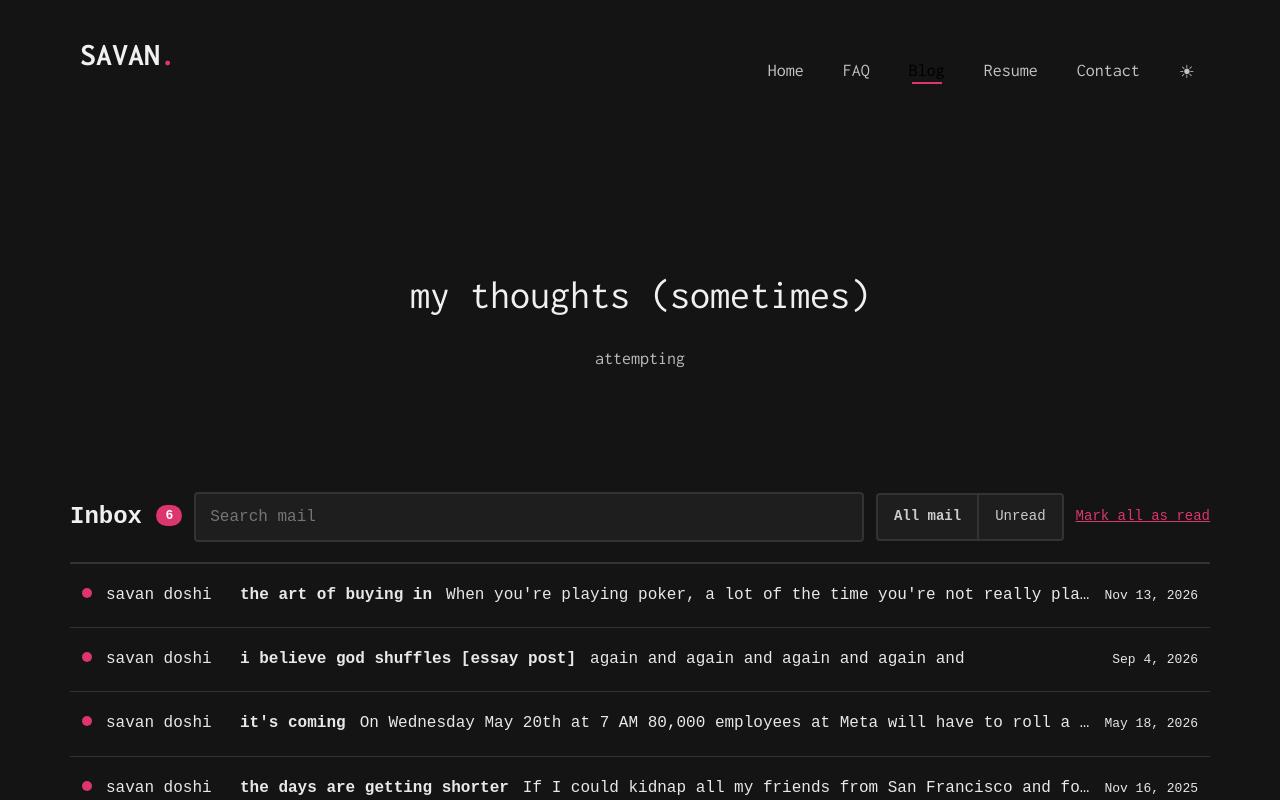
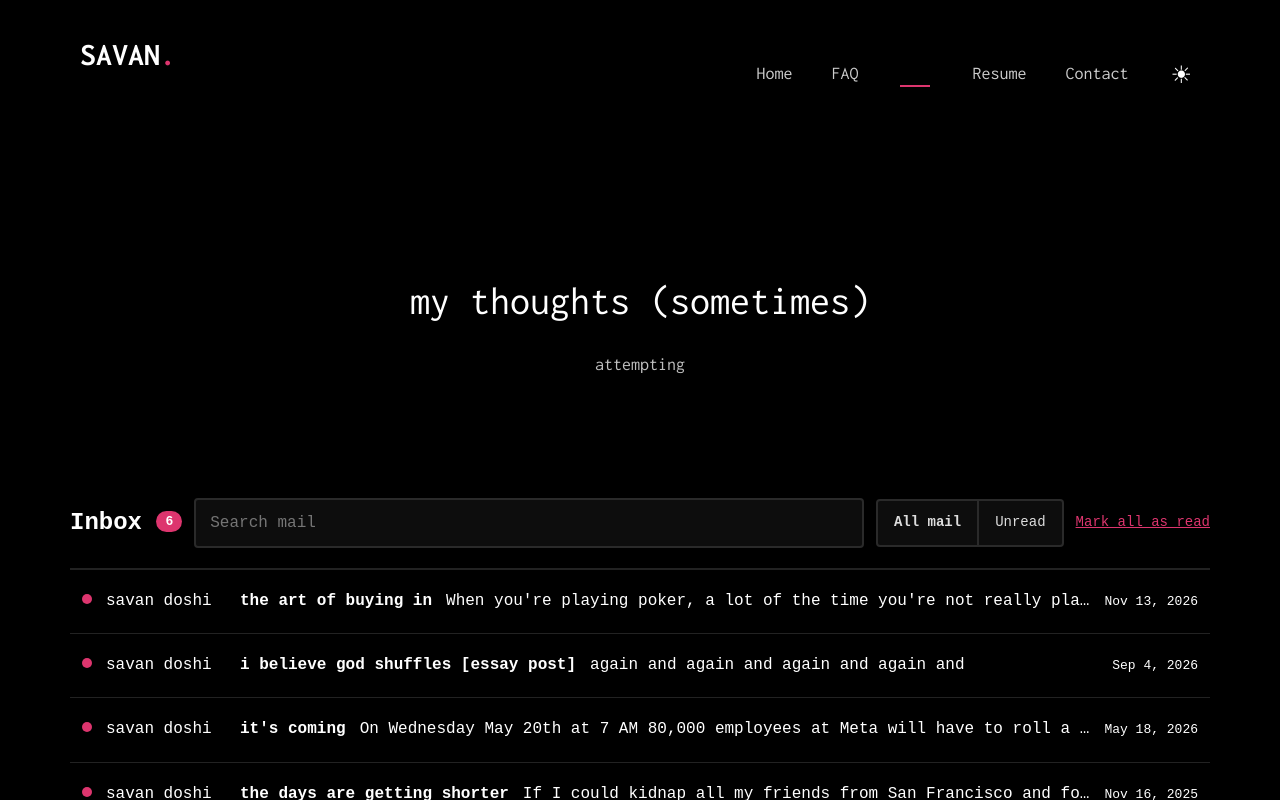
Before and after one commit to SevenYoshis/sevenyoshis.github.io, a plain HTML site: page blog.html in a window 1280 px wide. Both pictures are taken after a click on the button "Toggle dark mode". Shown: the top 800 px of the page. Drawn offline with Linux system fonts and the light colour scheme; a script that the page names is missing; files whose address does not match are found by name.

Commit message:
Dark mode: true black background, white text, bigger nav toggle

```diff
--- a/blog.html
+++ b/blog.html
@@ -47,7 +47,7 @@
 	<link rel="stylesheet" href="css/flexslider.css">
 
 	<!-- Theme style  -->
-	<link rel="stylesheet" href="css/style.css?v=8">
+	<link rel="stylesheet" href="css/style.css?v=9">
 	<script>(function(){try{var t=localStorage.getItem('savan-theme');if(t==='dark'){document.documentElement.classList.add('dark-mode');}}catch(e){}})();</script>
 
 	<!-- Modernizr JS -->
--- a/css/style.css
+++ b/css/style.css
@@ -2018,35 +2018,34 @@ input[type="text"] {
 
 /* No horizontal scrolling, ever: lock the document to the viewport width */
 html, body { overflow-x: hidden; }
-
 /* Dark mode: toggle button in the nav; choice saved in localStorage */
-.theme-toggle { background: none; border: none; font-size: 18px; padding: 30px 15px; color: rgba(0, 0, 0, 0.7); cursor: pointer; line-height: 1; vertical-align: middle; }
+.theme-toggle { background: none; border: none; font-size: 24px; padding: 30px 18px; min-width: 48px; color: #333; cursor: pointer; line-height: 1; vertical-align: middle; }
 .theme-toggle:hover { color: #000; }
-html.dark-mode body { background: #141414; color: #e8e8e8; }
-html.dark-mode h1, html.dark-mode h2, html.dark-mode h3, html.dark-mode h4, html.dark-mode h5, html.dark-mode h6 { color: #f0f0f0; }
-html.dark-mode .fh5co-nav { background: #141414; }
-html.dark-mode .fh5co-nav a { color: #f0f0f0; }
-html.dark-mode .fh5co-nav ul li a { color: rgba(255, 255, 255, 0.75); }
+html.dark-mode body { background: #000; color: #fff; }
+html.dark-mode h1, html.dark-mode h2, html.dark-mode h3, html.dark-mode h4, html.dark-mode h5, html.dark-mode h6 { color: #fff; }
+html.dark-mode .fh5co-nav { background: #000; }
+html.dark-mode .fh5co-nav a { color: #fff; }
+html.dark-mode .fh5co-nav ul li a { color: rgba(255, 255, 255, 0.8); }
 html.dark-mode .fh5co-nav ul li a:hover, html.dark-mode .fh5co-nav ul li a:focus, html.dark-mode .fh5co-nav ul li a:active { color: #fff; }
-html.dark-mode .theme-toggle { color: rgba(255, 255, 255, 0.75); }
+html.dark-mode .theme-toggle { color: #fff; }
 html.dark-mode .theme-toggle:hover { color: #fff; }
-html.dark-mode .fh5co-heading h2 { color: #f0f0f0; }
-html.dark-mode .fh5co-heading p { color: rgba(255, 255, 255, 0.7); }
-html.dark-mode #fh5co-footer .fh5co-footer-links li a { color: rgba(255, 255, 255, 0.6); }
-html.dark-mode .form-control { background: #1e1e1e; border-color: rgba(255, 255, 255, 0.2); color: #e8e8e8; }
+html.dark-mode .fh5co-heading h2 { color: #fff; }
+html.dark-mode .fh5co-heading p { color: rgba(255, 255, 255, 0.75); }
+html.dark-mode #fh5co-footer .fh5co-footer-links li a { color: rgba(255, 255, 255, 0.65); }
+html.dark-mode .form-control { background: #0d0d0d; border-color: rgba(255, 255, 255, 0.25); color: #fff; }
 html.dark-mode .form-control:focus, html.dark-mode .form-control:active { border-color: #DD356E; }
-html.dark-mode .inbox-title { color: #f0f0f0; }
-html.dark-mode #inbox-search { background: #1e1e1e; border-color: #333; color: #e8e8e8; }
-html.dark-mode .inbox-tabs button { background: #1e1e1e; border-color: #333; color: #ccc; }
-html.dark-mode .inbox-list { border-top-color: #333; }
-html.dark-mode .inbox-row { border-bottom-color: #333; }
-html.dark-mode .row-summary:hover { background: #1e1e1e; }
-html.dark-mode .row-summary .sender, html.dark-mode .row-summary .subject, html.dark-mode .row-summary .snippet, html.dark-mode .row-summary .date, html.dark-mode .email-subject, html.dark-mode .email-sender-line, html.dark-mode .email-address, html.dark-mode .email-date, html.dark-mode .email-details, html.dark-mode .email-body p { color: #e8e8e8; }
-html.dark-mode .email-details { background: #1e1e1e; border-color: #333; }
-html.dark-mode .email-to-line button { color: #e8e8e8; }
-html.dark-mode .email-reply textarea { background: #1e1e1e; border-color: #333; color: #e8e8e8; }
-html.dark-mode .email-nav button { background: #1e1e1e; }
+html.dark-mode .inbox-title { color: #fff; }
+html.dark-mode #inbox-search { background: #0d0d0d; border-color: #2a2a2a; color: #fff; }
+html.dark-mode .inbox-tabs button { background: #0d0d0d; border-color: #2a2a2a; color: #ddd; }
+html.dark-mode .inbox-list { border-top-color: #222; }
+html.dark-mode .inbox-row { border-bottom-color: #222; }
+html.dark-mode .row-summary:hover { background: #111; }
+html.dark-mode .row-summary .sender, html.dark-mode .row-summary .subject, html.dark-mode .row-summary .snippet, html.dark-mode .row-summary .date, html.dark-mode .email-subject, html.dark-mode .email-sender-line, html.dark-mode .email-address, html.dark-mode .email-date, html.dark-mode .email-details, html.dark-mode .email-body p { color: #fff; }
+html.dark-mode .email-details { background: #0d0d0d; border-color: #2a2a2a; }
+html.dark-mode .email-to-line button { color: #fff; }
+html.dark-mode .email-reply textarea { background: #0d0d0d; border-color: #2a2a2a; color: #fff; }
+html.dark-mode .email-nav button { background: #111; }
 html.dark-mode .inbox-empty { color: #999; }
 @media (max-width: 768px) {
-  .theme-toggle { font-size: 16px; padding: 8px 10px; }
-}
+  .theme-toggle { font-size: 22px; padding: 12px 14px; min-width: 48px; }
+}
```
Also changed, not shown: contact.html (+1 -1 lines), index.html (+1 -1 lines), portfolio.html (+1 -1 lines).
